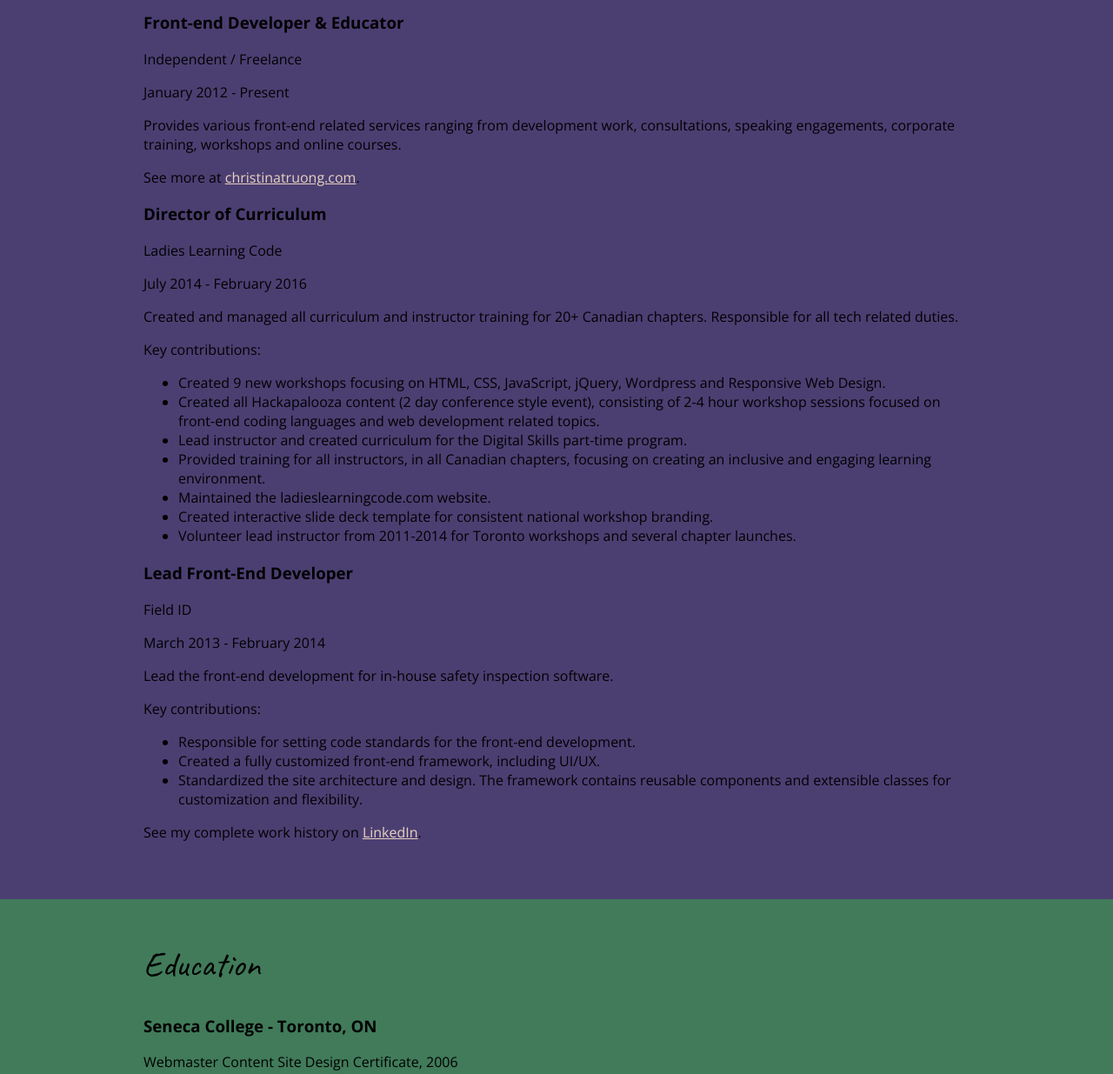
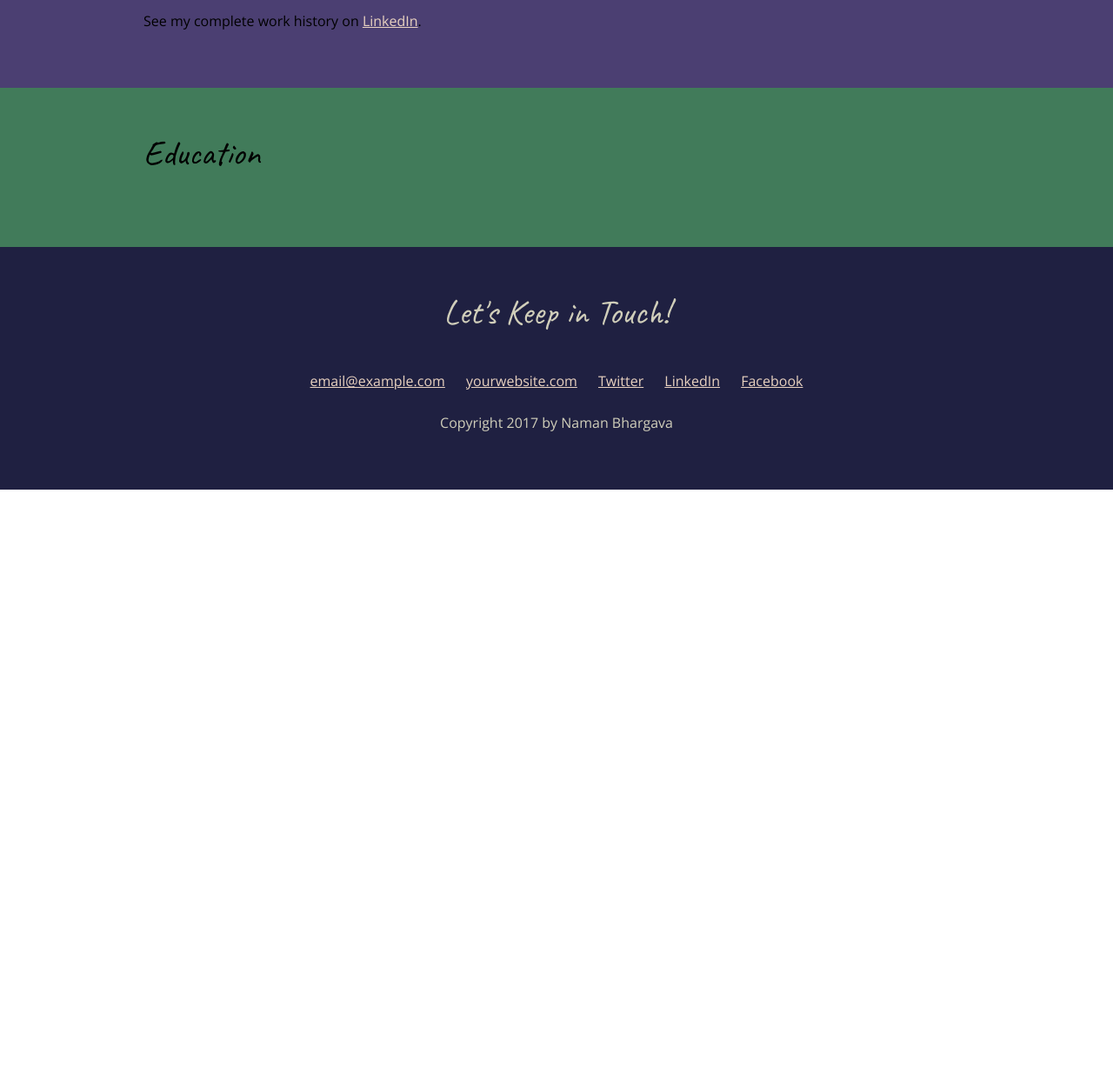
Before and after one commit to namanbhargava/namanbhargava.github.io, a plain HTML site: page index.html in a window 1280 px wide. Shown: the part 620-1855 px from the top of the page at 87% size. After the commit the page ends 1183 px from the top, so only its background shows below. Drawn offline with nearby package versions, Linux system fonts and the light colour scheme.

Commit message:
New Start

```diff
--- a/index.html
+++ b/index.html
@@ -11,12 +11,16 @@
 <body>
     <!-- // Intro -->
     <header>
+
       <div class="content-wrap">
         <img class="profile-img" src="images/naman.png" alt="Your Name">
         <h1>Naman Bhargava</h1>
         <h2>System Engineer</h2>
-        <p>Experienced System Engineer with a demonstrated history of working in the information technology and services
-industry. Strong information technology professional skilled in C++, Hadoop, Java and Documentum.</p>
+        <p>I am Class of 2019 Information Systems Graduate Student from Northeastern University actively seeking a summer internship Opportunity.<br>
+
+I am enthusiastic about Web Application Development using MEAN Stack and Java.<br>
+
+I love traveling, music and watching football</p>
       </div>
     </header>
 
@@ -30,44 +34,12 @@ industry. Strong information technology professional skilled in C++, Hadoop, Jav
 
             <!-- Job Details: copy this whole block to add more jobs -->
             <!-- Job 1 Details -->
-            <h3>Front-end Developer & Educator</h3>
-            <p>Independent / Freelance</p>
-            <p>January 2012 - Present</p>
-
-            <p>Provides various front-end related services ranging from development work, consultations, speaking engagements, corporate training, workshops and online courses.</p>
-            <p>See more at <a href="http://christinatruong.com" target="_blank">christinatruong.com</a>.</p>
 
             <!-- Job 2 Details -->
-            <h3>Director of Curriculum</h3>
-            <p>Ladies Learning Code</p>
-            <p>July 2014 - February 2016</p>
-
-            <p>Created and managed all curriculum and instructor training for 20+ Canadian chapters. Responsible for all tech related duties.</p>
-            <p>Key contributions:</p>
-            <ul>
-                <li>Created 9 new workshops focusing on HTML, CSS, JavaScript, jQuery, Wordpress and Responsive Web Design.</li>
-                <li>Created all Hackapalooza content (2 day conference style event), consisting of 2-4 hour workshop sessions focused on front-end coding languages and web development related topics.</li>
-                <li>Lead instructor and created curriculum for the Digital Skills part-time program.</li>
-                <li>Provided training for all instructors, in all Canadian chapters, focusing on creating an inclusive and engaging learning environment.</li>
-                <li>Maintained the ladieslearningcode.com website.</li>
-                <li>Created interactive slide deck template for consistent national workshop branding.</li>
-                <li>Volunteer lead instructor from 2011-2014 for Toronto workshops and several chapter launches.</li>
-            </ul>
 
             <!-- Job 3 Details -->
-            <h3>Lead Front-End Developer</h3>
-            <p>Field ID</p>
-            <p>March 2013 - February 2014</p>
 
-            <p>Lead the front-end development for in-house safety inspection software.</p>
-            <p>Key contributions:</p>
-            <ul>
-                <li>Responsible for setting code standards for the front-end development.</li>
-                <li>Created a fully customized front-end framework, including UI/UX.</li>
-                <li>Standardized the site architecture and design. The framework contains reusable components and extensible classes for customization and flexibility.</li>
-            </ul>
-
-            <p>See my complete work history on <a href="https://www.linkedin.com/in/christinatruong/" target="_blank">LinkedIn</a>.</p>
+            <p>See my complete work history on <a href="https://www.linkedin.com/in/naman-bhargava-2b058718/" target="_blank">LinkedIn</a>.</p>
           </div>
         </section>
 
@@ -79,20 +51,7 @@ industry. Strong information technology professional skilled in C++, Hadoop, Jav
 
             <h2>Education</h2>
 
-            <!-- School 1 details. -->
-            <h3>Seneca College - Toronto, ON</h3>
-            <p>Webmaster Content Site Design Certificate, 2006</p>
-            <p>14 week full-time program.</p>
 
-            <!-- School 2 details. -->
-            <h3>York University - Toronto, ON</h3>
-            <p>Bachelor of Arts, 2001-2005</p>
-            <p>Double Major in Communications & Psychology.</p>
-
-            <!-- School 3 details. -->
-            <h3>San Jose State University - San Jose, CA</h3>
-            <p>General Studies, 2000</p>
-            <p>First year general studies.</p>
             </div>
         </section>
     </main>
```
